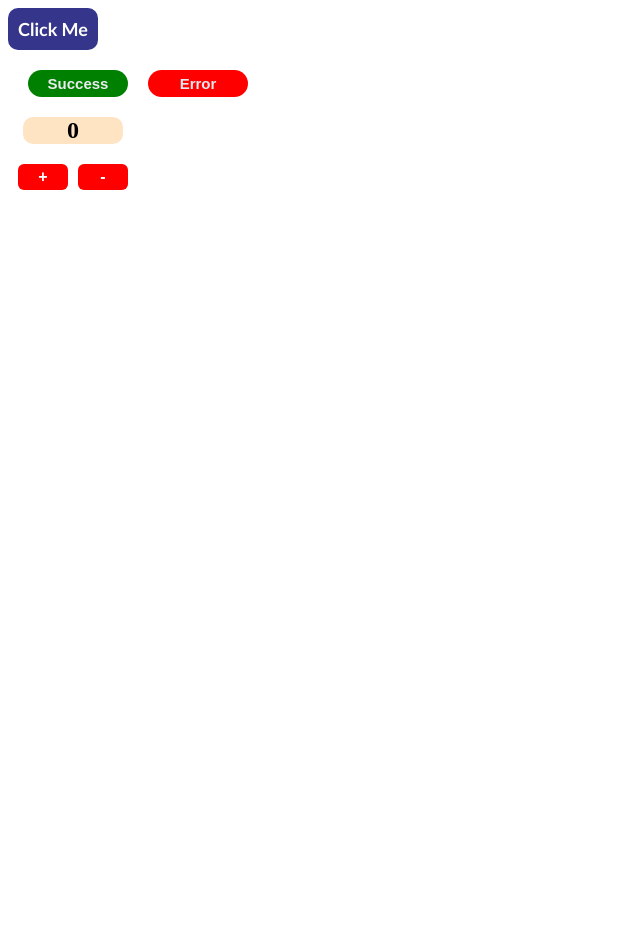
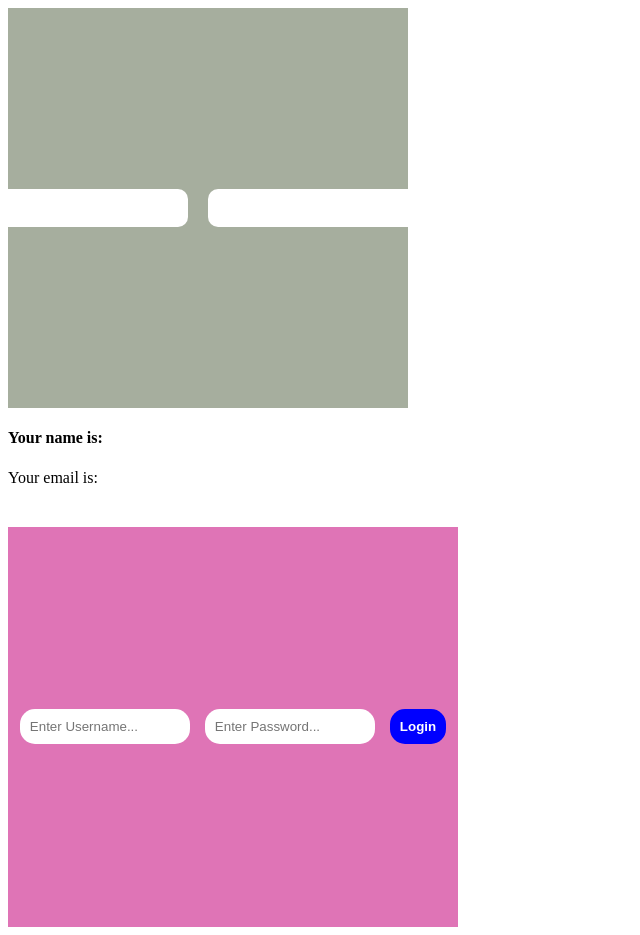
Before and after one commit to hongdyhengmesa/WebDevelopment, a Vue app: page / in a window 1280 px wide. Shown: the whole page, without its empty margins (0-640 px from the left). Before the commit the page ends 800 px from the top, so only its background shows below. Built offline with nearby package versions, Linux system fonts and the light colour scheme.

Commit message:
finished v-model in the vue

```diff
--- a/src/App.vue
+++ b/src/App.vue
@@ -1,13 +1,13 @@
 <template>
   <div class="container">
-    <Ex1/>
-    <Ex2/>
-    <Ex3/>
+    <!-- <Ex1/> -->
+    <Practice1/>
+    <Practice2/>
   </div>
 </template>
 
 <script setup>
-  import Ex1 from "./components/events/Ex1.vue";
-  import Ex2 from "./components/events/Ex2.vue";
-  import Ex3 from "./components/events/Ex3.vue";
+  import Ex1 from "./components/v-model/Ex1.vue";
+  import Practice1 from "./components/v-model/Practice1.vue";
+  import Practice2 from "./components/v-model/Practice2.vue";
 </script>
--- /dev/null
+++ b/src/components/v-model/Ex1.vue
@@ -0,0 +1,66 @@
+<template>
+
+    <label for="">Username:</label>
+    <input v-model="username">
+    <h2>{{ username }}</h2>
+
+    <label for="">Age:</label>
+    <input v-model="age">
+    <h2>{{ age }}</h2>
+
+    <label for="">Input messages:</label>
+    <textarea v-model="message"></textarea>
+    <p>{{ message }}</p>
+
+    <input type="checkbox" v-model="agree">
+    <p>{{ agree }}</p>
+
+    <select v-model="country">
+        <option>Cambodia</option>
+        <option>Japan</option>
+        <option>China</option>
+    </select>
+    <h2>{{ country }}</h2>
+
+</template>
+<script setup>
+
+    import { ref } from 'vue'
+
+    const username = ref("")
+
+    const age = ref("")
+
+    const message = ref("")
+
+    const agree = ref(true)
+
+    const country = ref("")
+
+</script>
+
+<style scoped>
+    label{
+        font-size: 18px;
+        margin-right: 10px;
+        font-weight: 600;
+    }
+
+    input{
+        border-radius: 10px;
+        width: 300px;
+        padding: 15px;
+        border: 1px solid black;
+        color: gray;
+    }
+
+    h2{
+        color: rgb(199, 44, 44);
+        text-align: center;
+        font-size: 20px;
+        font-weight: 600;
+        font-family: 'Lucida Sans', 'Lucida Sans Regular', 'Lucida Grande', 'Lucida Sans Unicode', Geneva, Verdana, sans-serif;
+        text-decoration: underline;
+    }
+
+</style>
--- /dev/null
+++ b/src/components/v-model/Practice1.vue
@@ -0,0 +1,38 @@
+<template>
+    <div class="container">
+        <input  class="full" v-model="fullname">
+        <input  class="email" v-model="email">
+    </div>
+    <h4>Your name is: {{ fullname }}</h4>
+    <p>Your email is: {{ email }}</p>
+</template>
+
+<script setup>
+    import { ref } from 'vue'
+    const fullname = ref("")
+    const email = ref("")
+
+</script>
+
+<style scoped>
+
+    .container{
+        display: flex;
+        justify-content: center;
+        align-items: center;
+        width: 400px;
+        height: 400px;
+        background-color: rgb(166, 174, 158);
+    }
+
+    .full, .email{
+        margin-right: 20px;
+        padding: 10px;
+        border: none;
+        border-radius: 10px;
+        color: gray;
+        font-weight: 300;
+        font-family: 'Segoe UI', Tahoma, Geneva, Verdana, sans-serif;
+    }
+
+</style>
--- /dev/null
+++ b/src/components/v-model/Practice2.vue
@@ -0,0 +1,50 @@
+<template>
+    <div class="login-form">
+        <input type="text" v-model="username" placeholder="Enter Username...">
+        <input type="password" v-model="password" placeholder="Enter Password...">
+        <button @click="login">Login</button>
+        <br>
+    </div>
+</template>
+
+<script setup>
+    import { ref } from 'vue'
+    const username = ref("")
+    const password = ref("")
+
+    function login(){
+        console.log(username.value)
+        console.log(password.value)
+    }
+</script>
+
+<style scoped>
+    .login-form{
+        display: flex;
+        justify-content: center;
+        align-items: center;
+        margin-top: 40px;
+        width: 450px;
+        height: 400px;
+        background-color: rgb(223, 116, 182);
+    }
+
+    input{
+        width: 150px;
+        padding: 10px;
+        margin-right: 15px;
+        border: none;
+        border-radius: 15px;
+    }
+
+    button{
+        padding: 10px;
+        border-radius: 15px;
+        border: none;
+        background-color: blue;
+        color: white;
+        font-weight: 700;
+        cursor: pointer;
+    }
+
+</style>
```
